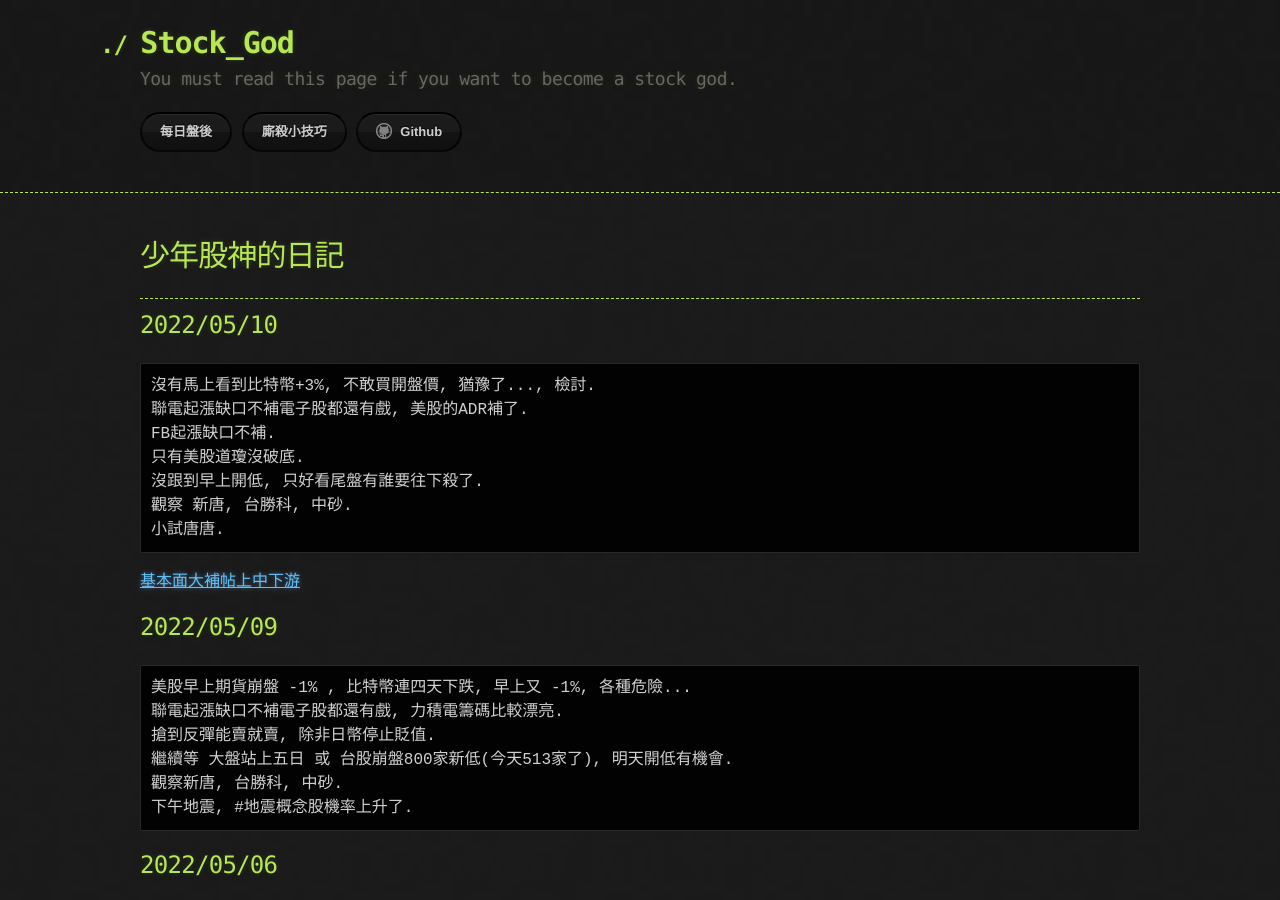
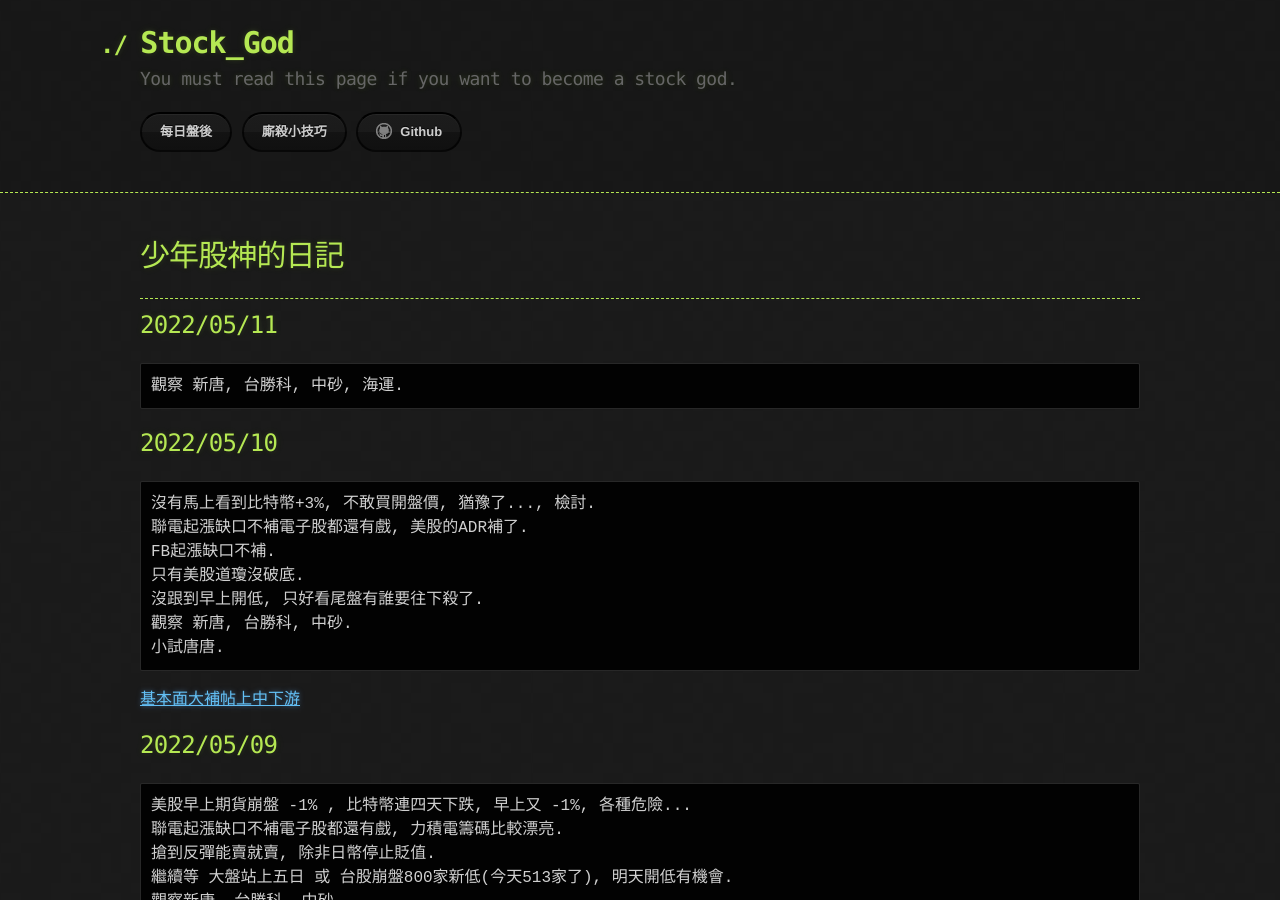
Before and after one commit to lepg5487/Stock_God, a Jekyll site: the page built from index.md, in a window 1280 px wide and 900 px high. Built offline with Jekyll 4.4.1, drawn with Linux system fonts in a browser that asks for light colours; our own code applies the rules of GitHub Pages for plain Markdown files.

Commit message:
Update index.md

````diff
--- a/index.md
+++ b/index.md
@@ -5,6 +5,11 @@ layout: testlayouts
 # 少年股神的日記
 
 ---
+
+## 2022/05/11
+```
+觀察 新唐, 台勝科, 中砂, 海運.
+```
 
 ## 2022/05/10
 ```
````
